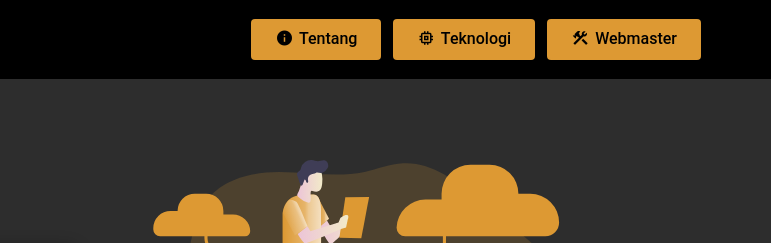
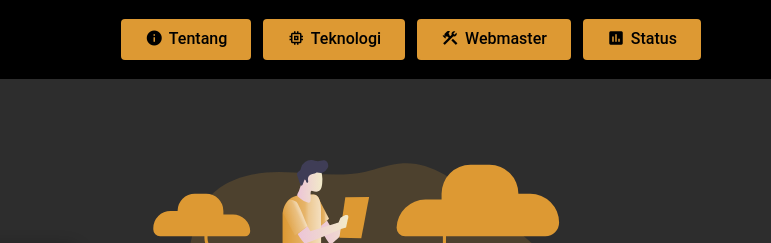
Before and after one commit to KweeksNews/developers, a plain HTML site: page index.html in a window 1280 px wide. Shown: the top 243 px of the page, 509-1280 px from the left. Drawn offline with nearby package versions, Linux system fonts and the light colour scheme; files whose address does not match are found by name; a web font is replaced by a local one.

Commit message:
Add status page menu
Signed-off-by: Ahmad Rulim <mfalkia342@gmail.com>

```diff
--- a/index.html
+++ b/index.html
@@ -65,6 +65,7 @@
           <li><a href="#about"><i class="material-icons">info</i> Tentang</a></li>
           <li><a href="#tech"><i class="material-icons">memory</i> Teknologi</a></li>
           <li><a href="#hof"><i class="material-icons">construction</i> Webmaster</a></li>
+          <li><a href="https://status.kweeksnews.com/" target="_blank"><i class="material-icons">insert_chart</i> Status</a></li>
         </ul>
       </div>
     </nav>
```
